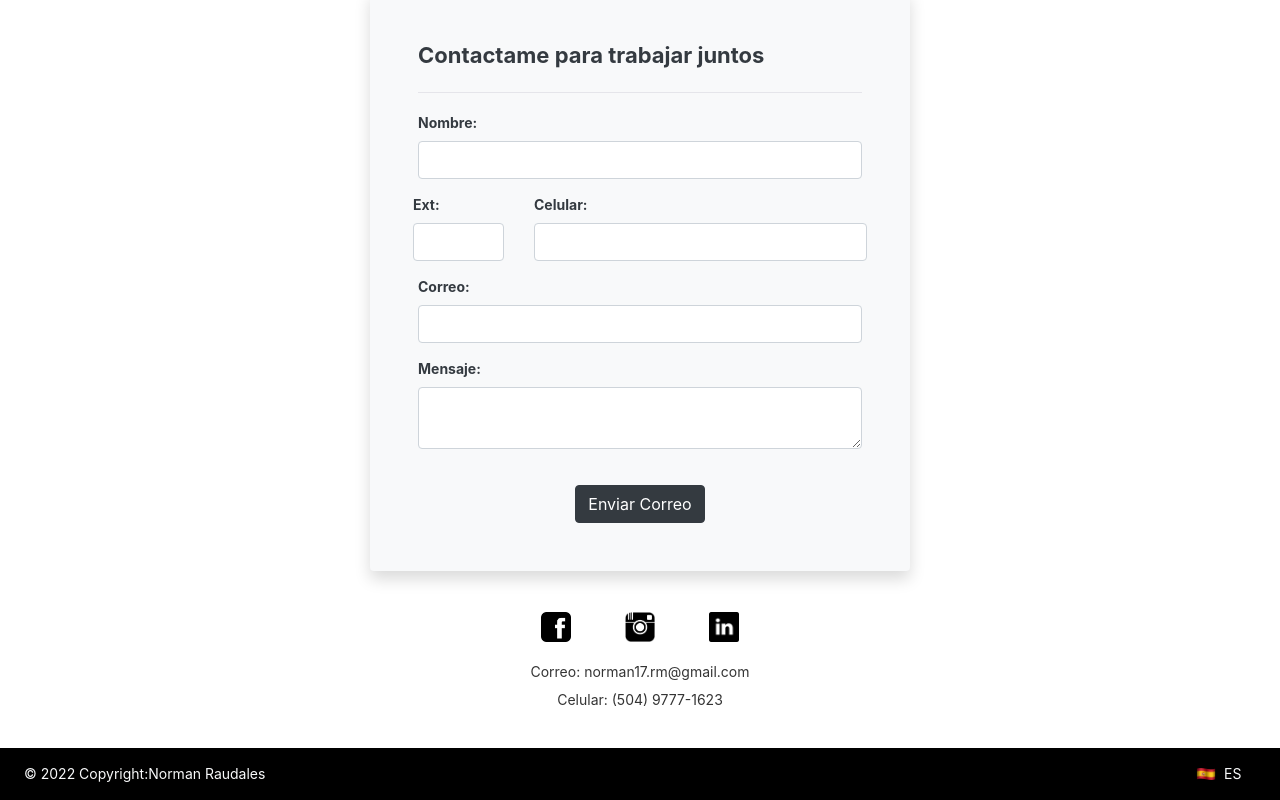
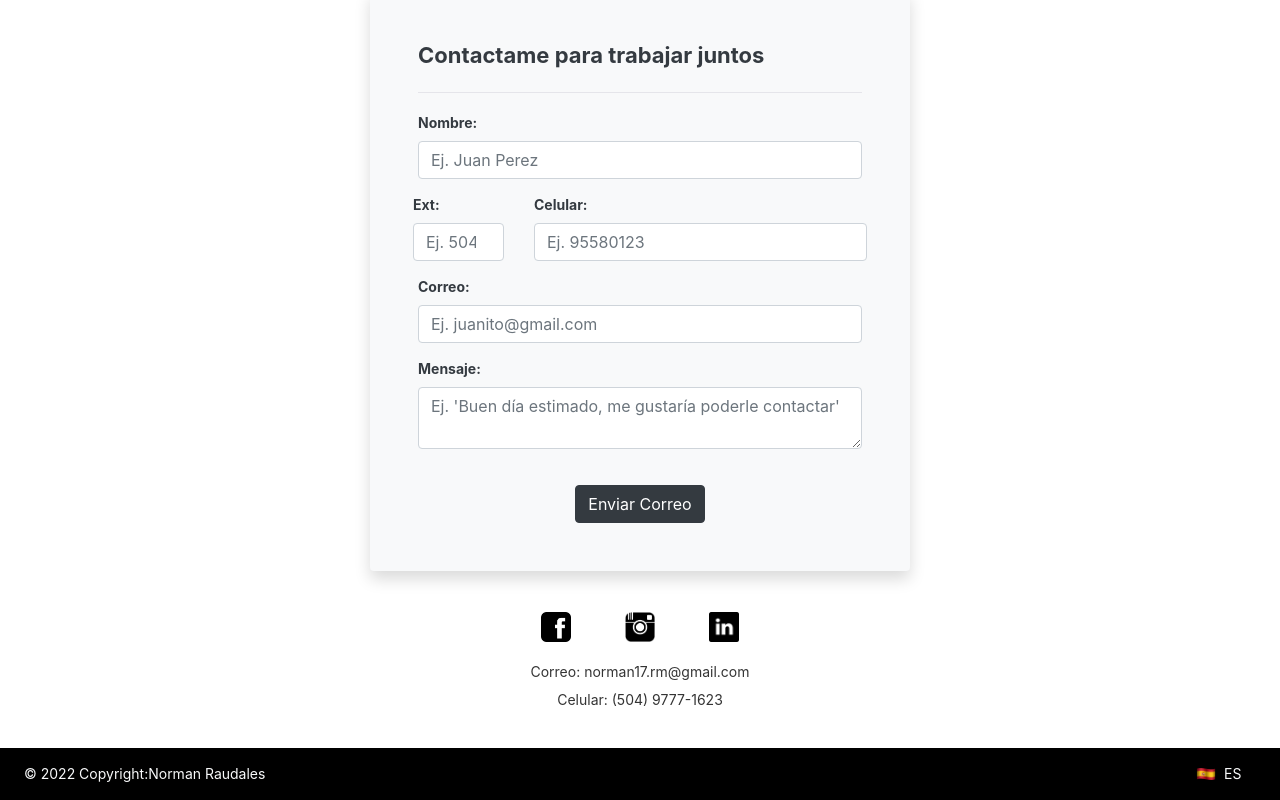
Before and after one commit to NormanR20/NormanR20.github.io, a React (Create React App) app: page / in a window 1280 px wide. Shown: the part 2987-3787 px from the top of the page. Built offline with nearby package versions, Linux system fonts and the light colour scheme.

Commit message:
first commit

```diff
--- a/src/components/CustomNavbar.jsx
+++ b/src/components/CustomNavbar.jsx
@@ -18,6 +18,8 @@ const CustomNavbar = (props) => {
           backgroundColor: "#000000",
           transitionDelay: "2s",
         }}
+        inverse
+        collapseOnSelect
       >
         <Container fluid>
           <Navbar.Toggle
--- a/src/components/Form.jsx
+++ b/src/components/Form.jsx
@@ -71,6 +71,7 @@ const Form = () => {
                   className="form-control"
                   id="nombre"
                   name="from_name"
+                  placeholder="Ej. Juan Perez"
                   required
                 />
               </div>
@@ -84,6 +85,7 @@ const Form = () => {
                     className="form-control"
                     id="email"
                     name="ext_from"
+                    placeholder="Ej. 504"
                     required
                   />
                 </div>
@@ -96,6 +98,7 @@ const Form = () => {
                     className="form-control"
                     id="email"
                     name="cel_from"
+                    placeholder="Ej. 95580123"
                     required
                   />
                 </div>
@@ -109,6 +112,7 @@ const Form = () => {
                   className="form-control"
                   id="email"
                   name="from_email"
+                  placeholder="Ej. juanito@gmail.com"
                   required
                 />
               </div>
@@ -122,6 +126,7 @@ const Form = () => {
                 className="form-control"
                 id="mensaje"
                 name="message"
+                placeholder={t("email.placeholder")}
                 required
               ></textarea>
             </div>
--- a/src/traslations/en/global.json
+++ b/src/traslations/en/global.json
@@ -53,6 +53,7 @@
     "email": "Email",
     "cell": "Cellphone",
     "message": "Message",
+    "placeholder": "Ej. 'Good day dear, I would like to be able to contact you'",
     "success": "The message was sent successfully!!",
     "error": "Something went wrong.",
     "send": "Send Mail"
--- a/src/traslations/es/global.json
+++ b/src/traslations/es/global.json
@@ -53,6 +53,7 @@
     "email": "Correo",
     "cell": "Celular",
     "message": "Mensaje",
+    "placeholder": "Ej. 'Buen día estimado, me gustaría poderle contactar'",
     "success": "El mensaje se envio con exito!!",
     "error": "Algo salio mal.",
     "send": "Enviar Correo"
```
